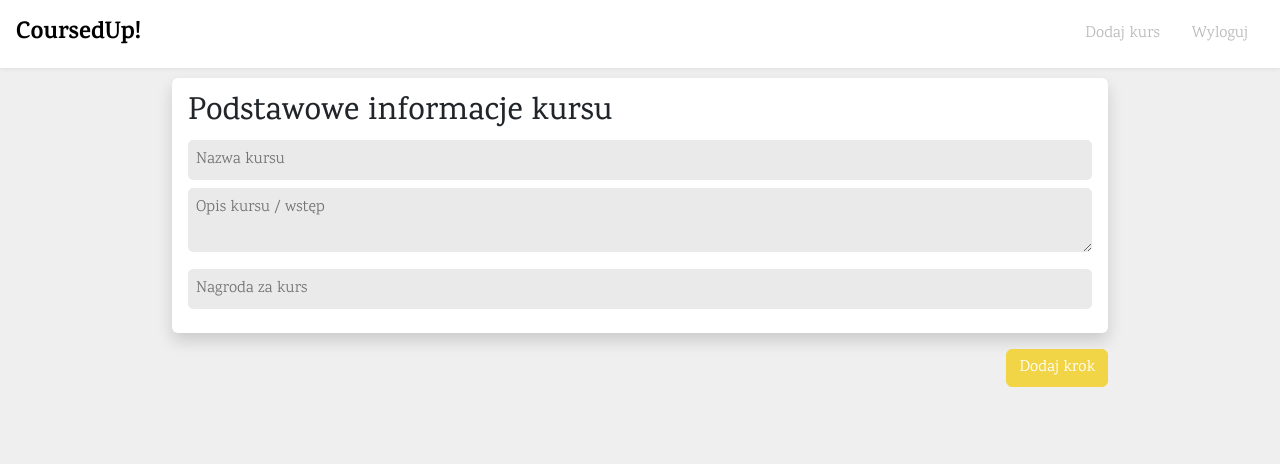
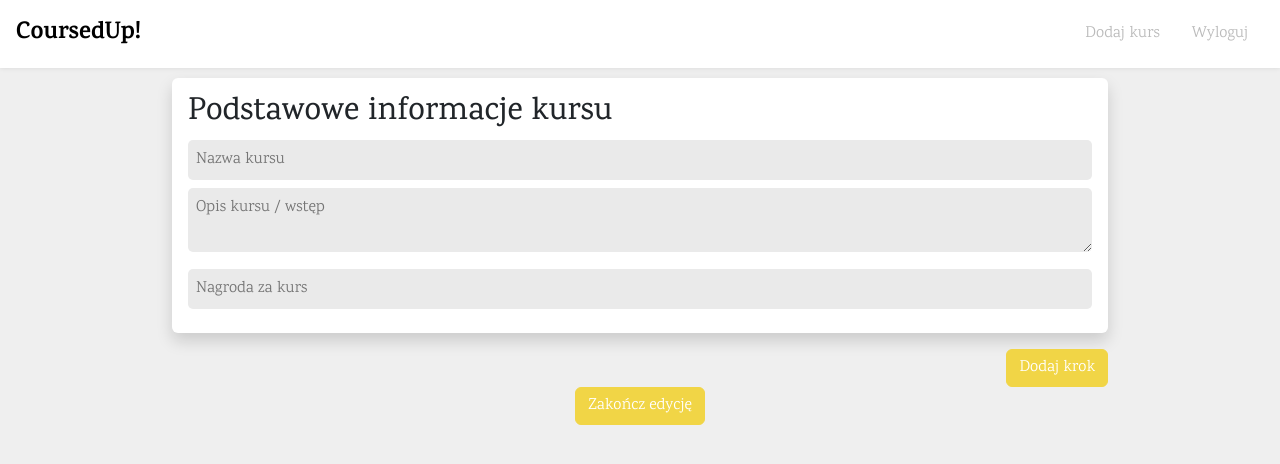
Before and after one commit to jacobKl/bite-frontend, a React (Create React App) app: page /add in a window 1280 px wide. Shown: the top 464 px of the page. Built offline with nearby package versions, Linux system fonts and the light colour scheme.

Commit message:
fetch to save course data

```diff
--- a/src/screens/CourseBuilderScreen/CourseBuilderScreen.js
+++ b/src/screens/CourseBuilderScreen/CourseBuilderScreen.js
@@ -12,6 +12,16 @@ function CourseBuilderScreen({state, dispatch}) {
 
   const addStep = () => {
     dispatch({type: 'ADD_COURSE_STEP'});
+  }
+
+  const saveCourse = () => {
+    fetch('http://localhost:3001/courses', {
+      method: "POST",
+      body: JSON.stringify(state.createdCourse),
+      headers: {
+        'Content-Type': 'application/json'
+      }
+    })
   }
 
   return (
@@ -30,6 +40,8 @@ function CourseBuilderScreen({state, dispatch}) {
         <div className="d-flex justify-content-end w-100">
             <button className="btn btn-primary" onClick={addStep}>Dodaj krok</button>
         </div>
+
+        <button class="btn btn-primary" onClick={saveCourse}>Zakończ edycję</button>
     </main>
   )
 }
```
